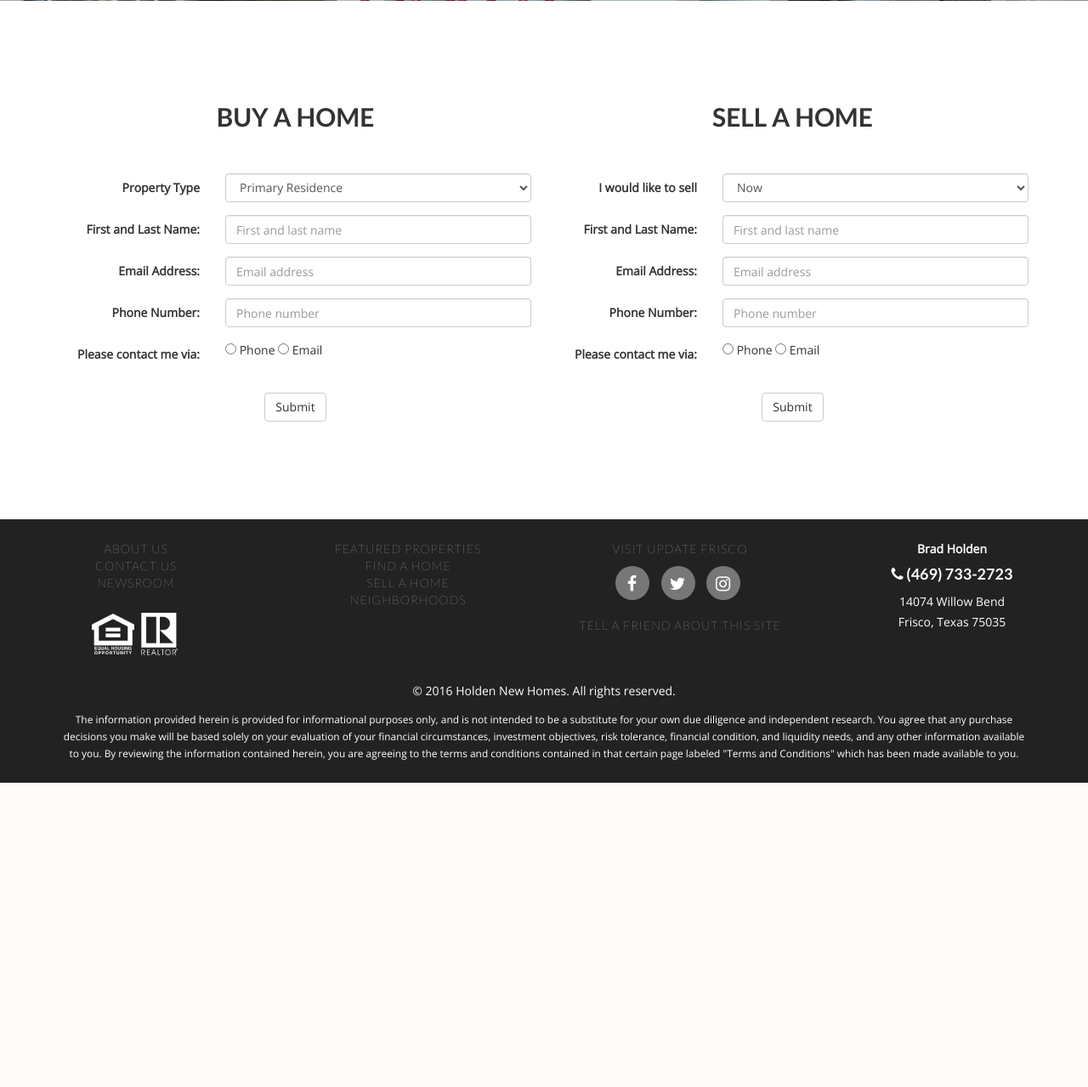
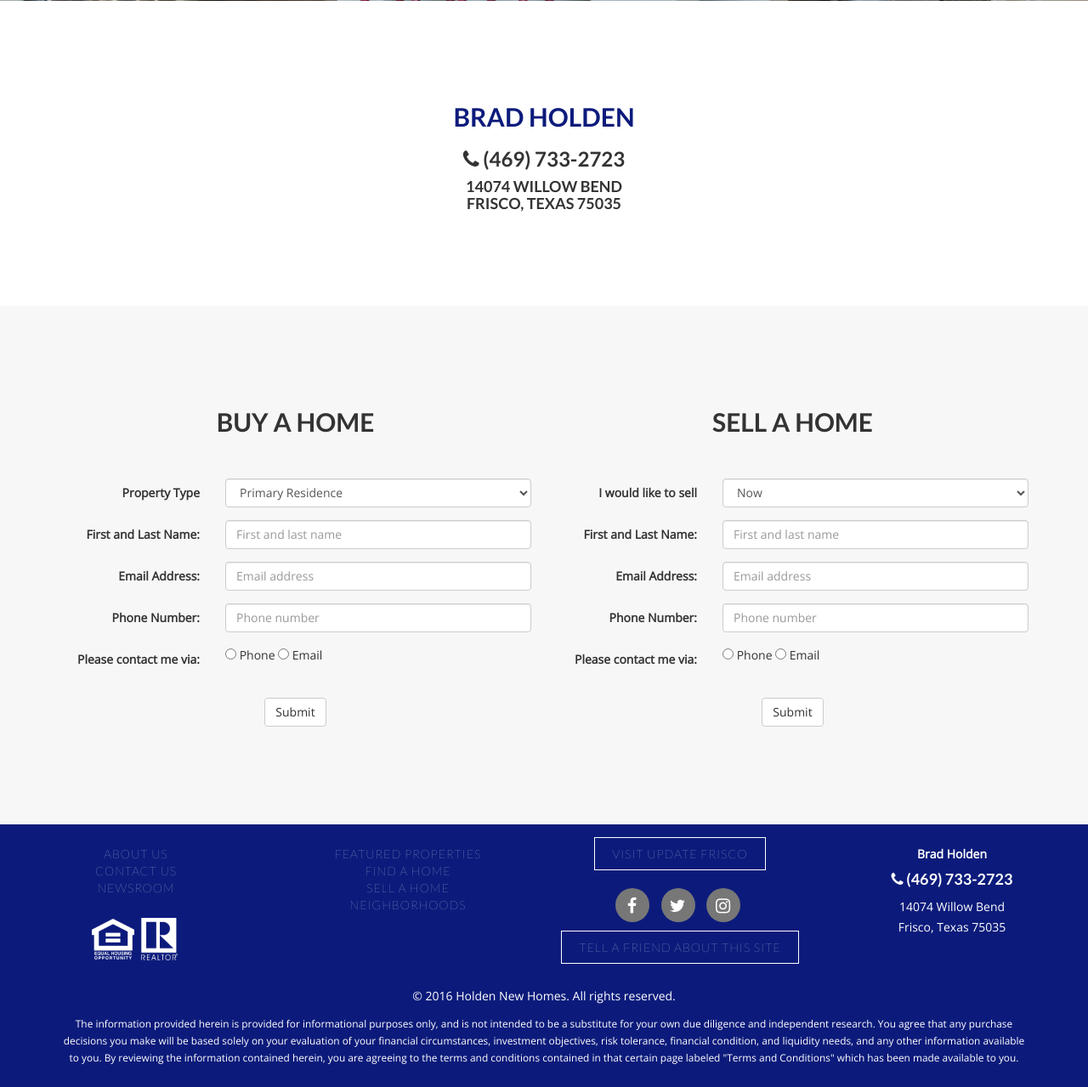
Before and after one commit to RevolvingMindMedia/holden-new-homes, a PHP site: page /contact-us.php in a window 1280 px wide. Shown: the part 352-1631 px from the top of the page at 85% size. Before the commit the page ends 1273 px from the top, so only its background shows below. Run offline with PHP 8.4, Linux system fonts and the light colour scheme; some libraries are stand-ins or nearby versions.

Commit message:
client updates

```diff
--- a/community-landing-page.php
+++ b/community-landing-page.php
@@ -41,8 +41,6 @@
 </head>
 
 <body id="page-top" class="index">
-
-	<?php include('navigation.php'); ?>
 
 	<!-- Header -->
 	<header class="mid">
@@ -98,8 +96,6 @@
 		</div>
 	</section>
 
-	<?php include('footer.php'); ?>
-
 	<!-- jQuery -->
 	<script src="vendor/jquery/jquery.min.js"></script>
 
--- a/contact-us.php
+++ b/contact-us.php
@@ -44,6 +44,18 @@
     </header>
 
     <section>
+        <div class="container">
+            <div class="row text-center">
+                <div class="col-md-12">
+                    <h2 class="brand-primary">Brad Holden</h2>
+                    <h3><span class="fa fa-phone"></span> (469) 733-2723</h3>
+                    <h4>14074 Willow Bend <br>Frisco, Texas 75035</h4>
+                </div>
+            </div>
+        </div>
+    </section>
+
+    <section class="bg-light-gray">
         <div class="container">
             <div class="row">
                 <div class="col-md-6">
--- a/footer.php
+++ b/footer.php
@@ -22,9 +22,10 @@
 		  </ul>
 		</div>
 		<div class="col-md-3">
-		  <ul class="list-unstyled">
-			<li><a href="https://updatefrisco.com/" target="_blank">Visit Update Frisco</a></li>
-		  </ul>
+			<ul class="list-unstyled">
+				<li><a href="https://updatefrisco.com/" target="_blank" class="btn-outline">Visit Update Frisco</a></li>
+			</ul>
+			<br>
 			<ul class="list-inline social-buttons">
 				<li><a href="#"><i class="fa fa-facebook"></i></a>
 				</li>
@@ -35,7 +36,7 @@
 			</ul>
 			<br>
 			<ul class="list-unstyled">
-				<li><a href="http://www.holdennewhomes.com/~site/Scripts_ElementMailer/elementMailer.dll?CMD=CMDTellAFriend&PageURL=Referer_Redirect&HomesteadBase=www.homestead.com" target="_blank">Tell a Friend About this Site</a></li>
+				<li><a href="http://www.holdennewhomes.com/~site/Scripts_ElementMailer/elementMailer.dll?CMD=CMDTellAFriend&PageURL=Referer_Redirect&HomesteadBase=www.homestead.com" target="_blank" class="btn-outline">Tell a Friend About this Site</a></li>
 			</ul>
 		</div>
 		<div class="col-md-3">
--- a/scss/agency.scss
+++ b/scss/agency.scss
@@ -71,6 +71,10 @@ h6 {
   background-color: $gray-darkest;
 }
 
+.brand-primary {
+  color: $brand-primary;
+}
+
 // Restyled Primary Buttons
 
 .btn-primary {
@@ -86,6 +90,16 @@ h6 {
   border-radius: 3px;
   font-size: 18px;
   padding: 20px 40px;
+}
+
+.btn-outline {
+  padding: 10px 20px;
+  border: 1px solid white;
+
+  &:focus,
+  &:hover {
+    border: 1px solid lighten($gray, 20%);
+  }
 }
 
 // Custom Navigation Bar
@@ -595,7 +609,7 @@ section#contact {
 // Footer
 
 footer {
-  background-color: $gray-darkest;
+  background-color: $brand-primary;
   color: #fff;
   padding: 25px 0;
   text-align: center;
--- a/sell-a-home.php
+++ b/sell-a-home.php
@@ -78,12 +78,9 @@
     <section>
         <div class="container">
             <div class="row">
-                <div class="col-md-6">
+                <div class="col-md-12 text-center">
                     <h3>Set Yourself Apart</h3>
                     <p>Teaming with Holden New Homes and our Partners allows your Property to have the Highest number of Syndication Partners Available (35+) and more being included all the time, Holden New Homes Provides you with a Competitive Edge above other Real Estate Professionals. Syndication gives you an Advantage that is clear to Buyers in Todays Market considering over 90% of all Purchases begin Online.</p>
-                </div>
-                <div class="col-md-6">
-                    <img class="img-responsive" src="img/sell-a-home/dfw-cashout-logo.jpg">
                 </div>
             </div>
         </div>
```
Also changed, not shown: css/agency.css (+10 -1 lines), featured-properties.php (+42 -42 lines), index.php (+3 -13 lines), css/agency.min.css.
